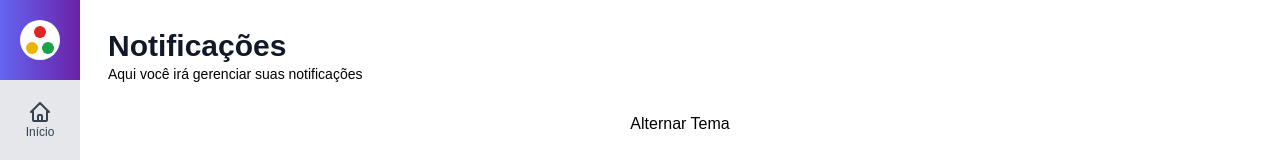
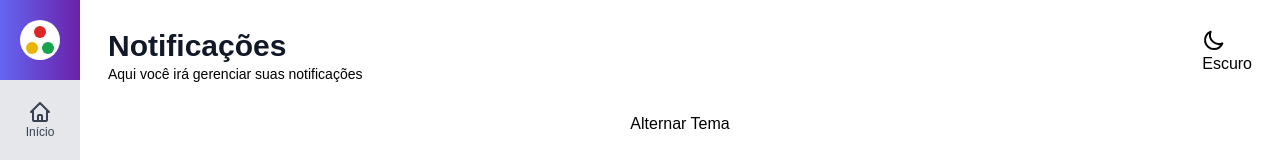
Before and after one commit to rodrigosoares67/admin-template, a Next.js app: page /notificacoes in a window 1280 px wide. Both pictures are taken after a click on the button "Alternar Tema". Shown: the top 160 px of the page. Built offline with nearby package versions, Linux system fonts and the light colour scheme.

Commit message:
FEAT: Inclusão botão alterar tema

```diff
--- a/src/components/icons/index.tsx
+++ b/src/components/icons/index.tsx
@@ -23,3 +23,15 @@
     <path strokeLinecap="round" strokeLinejoin="round" d="M17 16l4-4m0 0l-4-4m4 4H7m6 4v1a3 3 0 01-3 3H6a3 3 0 01-3-3V7a3 3 0 013-3h4a3 3 0 013 3v1" />
   </svg>
 )
+
+export const IconeSol = () => (
+  <svg xmlns="http://www.w3.org/2000/svg" className={"h-6 w-6"} fill="none" viewBox="0 0 24 24" stroke="currentColor" strokeWidth={2}>
+    <path strokeLinecap="round" strokeLinejoin="round" d="M12 3v1m0 16v1m9-9h-1M4 12H3m15.364 6.364l-.707-.707M6.343 6.343l-.707-.707m12.728 0l-.707.707M6.343 17.657l-.707.707M16 12a4 4 0 11-8 0 4 4 0 018 0z" />
+  </svg>
+)
+
+export const IconeLua = (
+  <svg xmlns="http://www.w3.org/2000/svg" className="h-6 w-6" fill="none" viewBox="0 0 24 24" stroke="currentColor" strokeWidth={2}>
+    <path strokeLinecap="round" strokeLinejoin="round" d="M20.354 15.354A9 9 0 018.646 3.646 9.003 9.003 0 0012 21a9.003 9.003 0 008.354-5.646z" />
+  </svg>
+)
--- /dev/null
+++ b/src/components/template/BotaoAlternarTema.tsx
@@ -0,0 +1,40 @@
+import { IconeLua, IconeSol } from "../icons"
+
+interface BotaoAlternarTemaProps {
+  tema: string
+  alterarTema: () => void
+}
+
+export default function BotaoAlternarTema(props: BotaoAlternarTemaProps){
+  return props.tema === 'dark' ? (
+    <div onClick={props.alterarTema} className={`
+      hidden sm:flex items-center cursor-pointer
+      bg-gradient-to-r from-yellow-300 to-yellow-600
+      w-14 lg:w-24 h-8 rounded-full
+    `}>
+      <div className={`
+        flex items-center justify-center
+        bg-white text-yellow-600 w-6 h-6 rounded-full
+
+      `}>
+        {IconeSol}
+      </div>
+      <div>
+        <span>Claro</span>
+      </div>
+    </div>
+  ) : (
+    <div onClick={props.alterarTema} className={`
+
+    `}>
+      <div className={`
+
+      `}>
+        {IconeLua}
+      </div>
+      <div>
+        <span>Escuro</span>
+      </div>
+    </div>
+  )
+}
--- a/src/components/template/Cabecalho.tsx
+++ b/src/components/template/Cabecalho.tsx
@@ -1,3 +1,5 @@
+import useAppData from "../../data/hook/useAppData"
+import BotaoAlternarTema from "./BotaoAlternarTema"
 import Titulo from "./Titulo"
 
 interface CabecalhoProps {
@@ -6,9 +8,15 @@
 }
 
 export default function Cabecalho(props: CabecalhoProps){
+
+  const { tema, alternarTema } = useAppData()
+
   return (
-    <div>
+    <div className={`flex`}>
       <Titulo titulo={props.titulo} subtitulo={props.subtitulo} />
+      <div className={`flex flex-grow justify-end`}>
+        <BotaoAlternarTema tema={tema} alternarTema={alternarTema} />
+      </div>
     </div>
   )
 }
```
Also changed, not shown: src/pages/notificacoes.tsx (line endings or trailing spaces).
